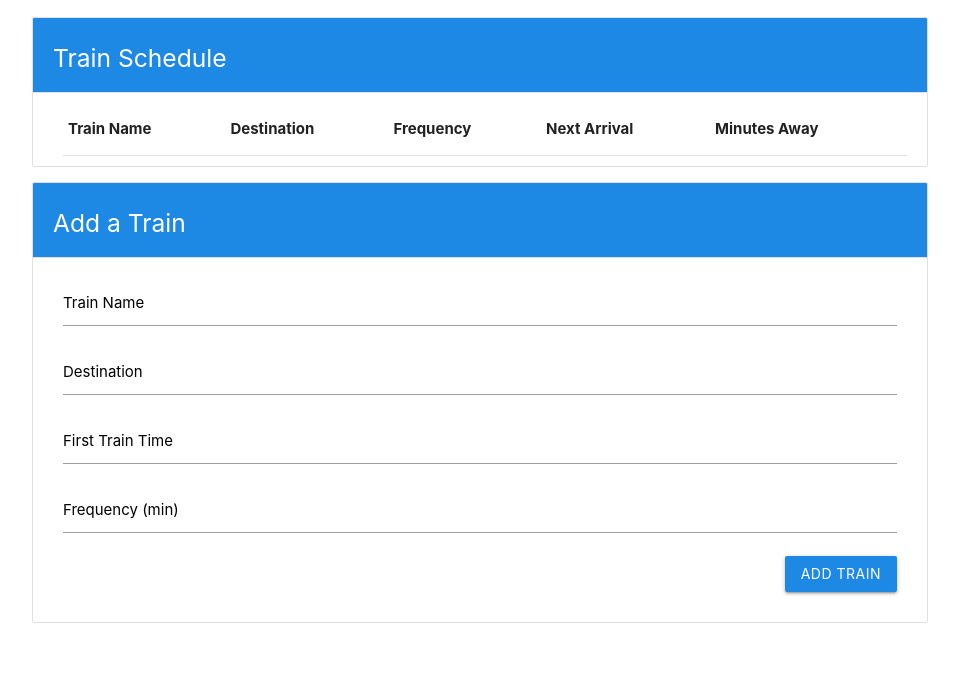
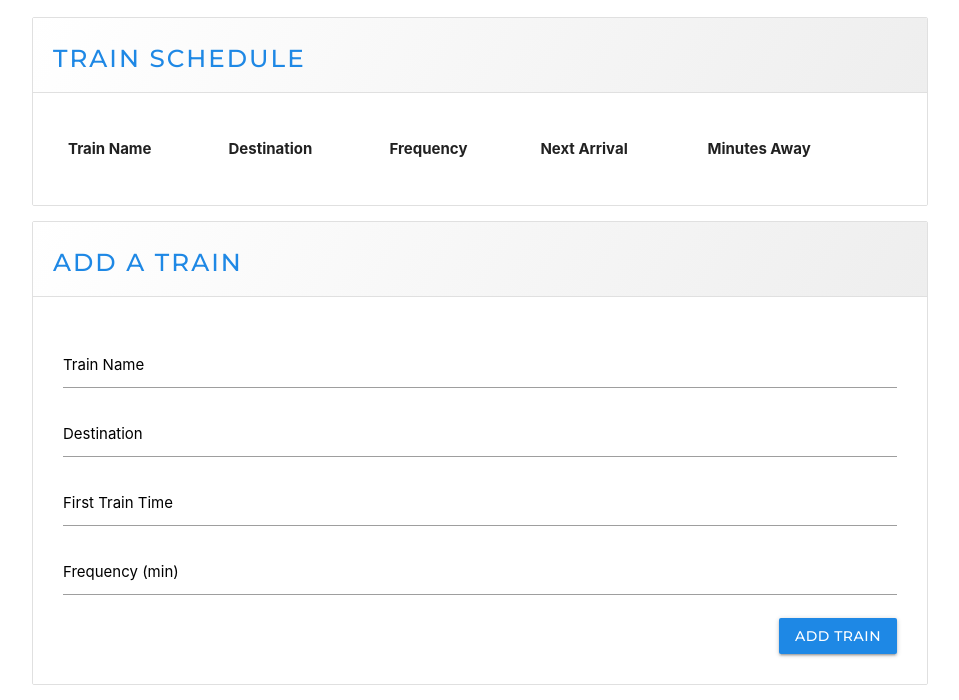
Before and after one commit to acarlie/Train_Scheduler, a plain HTML site: page index.html in a window 1280 px wide. Shown: the part 139-839 px from the top of the page, without its empty margins (160-1119 px from the left). Before the commit the page ends 800 px from the top, so only its background shows below. Drawn offline with nearby package versions, Linux system fonts and the light colour scheme; a script that the page names is missing.

Commit message:
Added styling and google web fonts

```diff
--- a/assets/css/style.css
+++ b/assets/css/style.css
@@ -3,6 +3,26 @@
   --color-primary-trans: RGBA(30,136,229,.25);
   --color-success: #0a5;
   --color-danger: #E00000;
+}
+
+h1, h2, h3, h4, h5, h6, button{
+  /* font-family: 'Comfortaa', cursive; */
+  font-family: 'Montserrat', sans-serif;
+
+}
+
+h1, h2, h3, h4, h5, h6{
+  color: var(--color-primary);
+}
+
+h1, h2{
+  font-weight: 300;
+}
+
+h3, h4, h5, h6, button{
+  font-weight: 500;
+  text-transform: uppercase;
+  letter-spacing: 2px;
 }
 
 /*-------------------Timepicker Overrides-------------------*/
@@ -16,17 +36,24 @@
 .timepicker-canvas-bg { fill: var(--color-primary) !important; }
 .timepicker-footer button { color: var(--color-primary); }
 
-/*-------------------Input Overrides-------------------*/
+
+/*-------------------Collection Overrides-------------------*/
+.collection-train{
+
+}
+
+.collection-header{
+  background: #ccc;  /* fallback for old browsers */
+  background: -webkit-linear-gradient(120deg, #fff, #eee);  /* Chrome 10-25, Safari 5.1-6 */
+  background: linear-gradient(120deg, #fff, #eee); /* W3C, IE 10+/ Edge, Firefox 16+, Chrome 26+, Opera 12+, Safari 7+ */
+}
+
 .collection-item.collection-reset{
-  padding: 0 2em;
+  padding: 2em;
   margin: 0;
 }
 
-#input-form{
-  padding-top: .5em;
-  padding-bottom: 2em;
-}
-
+/*-------------------Input Overrides-------------------*/
 /* label color */
 #input-form .input-field label { color: #000; }
 
@@ -66,6 +93,11 @@
   background: var(--color-primary);
 }
 
+/*-------------------Table Overrides-------------------*/
+tr:last-child{
+  border-bottom: none;
+}
+
 /*-------------------Clearfix-------------------*/
 .clearfix {
   *zoom: 1;
--- a/index.html
+++ b/index.html
@@ -15,6 +15,9 @@
 
     <script src="https://cdnjs.cloudflare.com/ajax/libs/cleave.js/1.5.3/cleave.js" integrity="sha256-hmnyhUWHslInw6PB8jiyOxG6R49stEh9Fd1DGTFeqUY=" crossorigin="anonymous"></script>
 
+    <!-- <link href="https://fonts.googleapis.com/css?family=Comfortaa:600&display=swap" rel="stylesheet"> -->
+    <link href="https://fonts.googleapis.com/css?family=Montserrat:300,500&display=swap" rel="stylesheet">
+
     <link rel="stylesheet" href="assets/css/style.css">
     <title>Document</title>
 </head>
@@ -25,9 +28,9 @@
                 <h1 class="center-align">Train Scheduler</h1>
             </div>
         </div>
-        <ul class="collection with-header">
-            <li class="collection-header blue darken-1 white-text"><h5>Train Schedule</h5></li>
-            <li class="collection-item">
+        <ul class="collection with-header collection-train">
+            <li class="collection-header"><h5>Train Schedule</h5></li>
+            <li class="collection-item collection-reset">
                 <div>
                     <table class="highlight responsive-table">
                         <thead>
@@ -47,8 +50,8 @@
                 </div>
             </li>
         </ul>
-        <ul class="collection with-header">
-            <li class="collection-header blue darken-1 white-text"><h5>Add a Train</h5></li>
+        <ul class="collection with-header collection-train">
+            <li class="collection-header"><h5>Add a Train</h5></li>
             <li class="collection-item collection-reset">
                 <form id="input-form" class="clearfix">
                     <div class="input-field">
```
